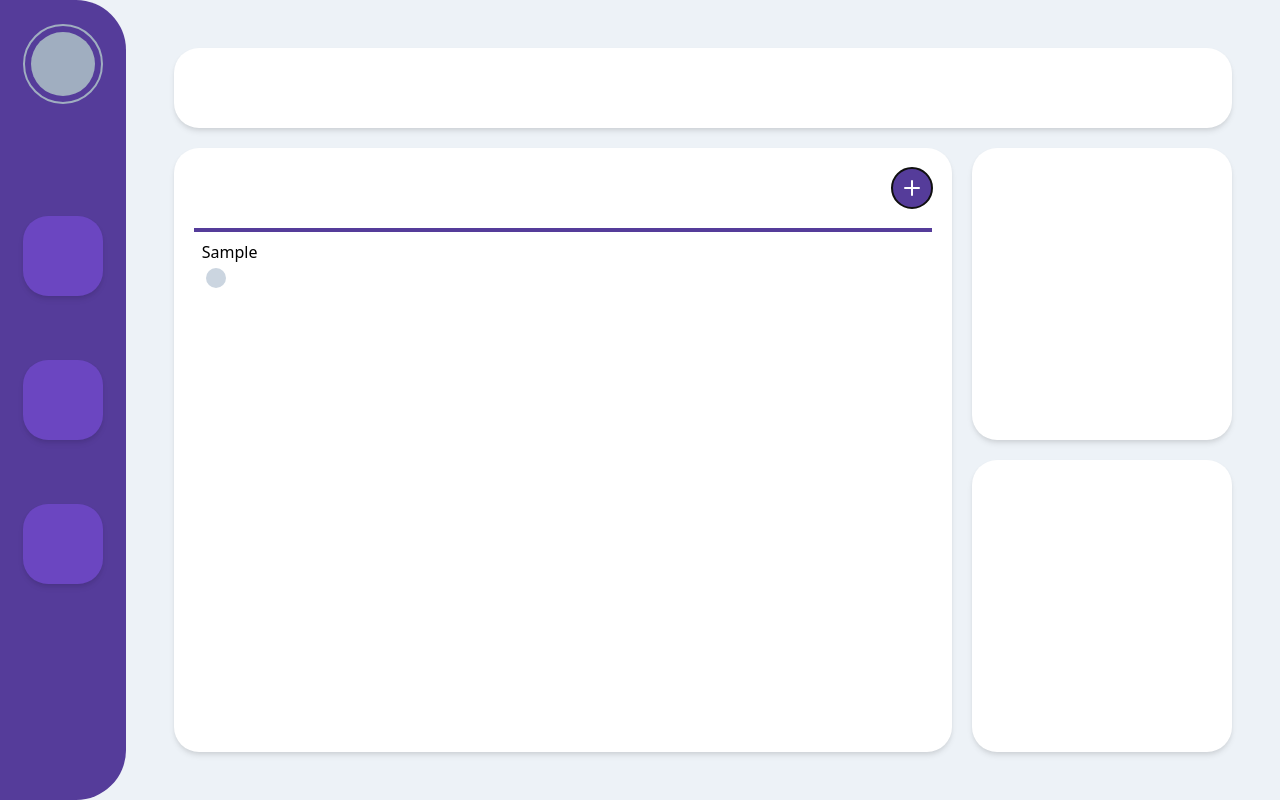
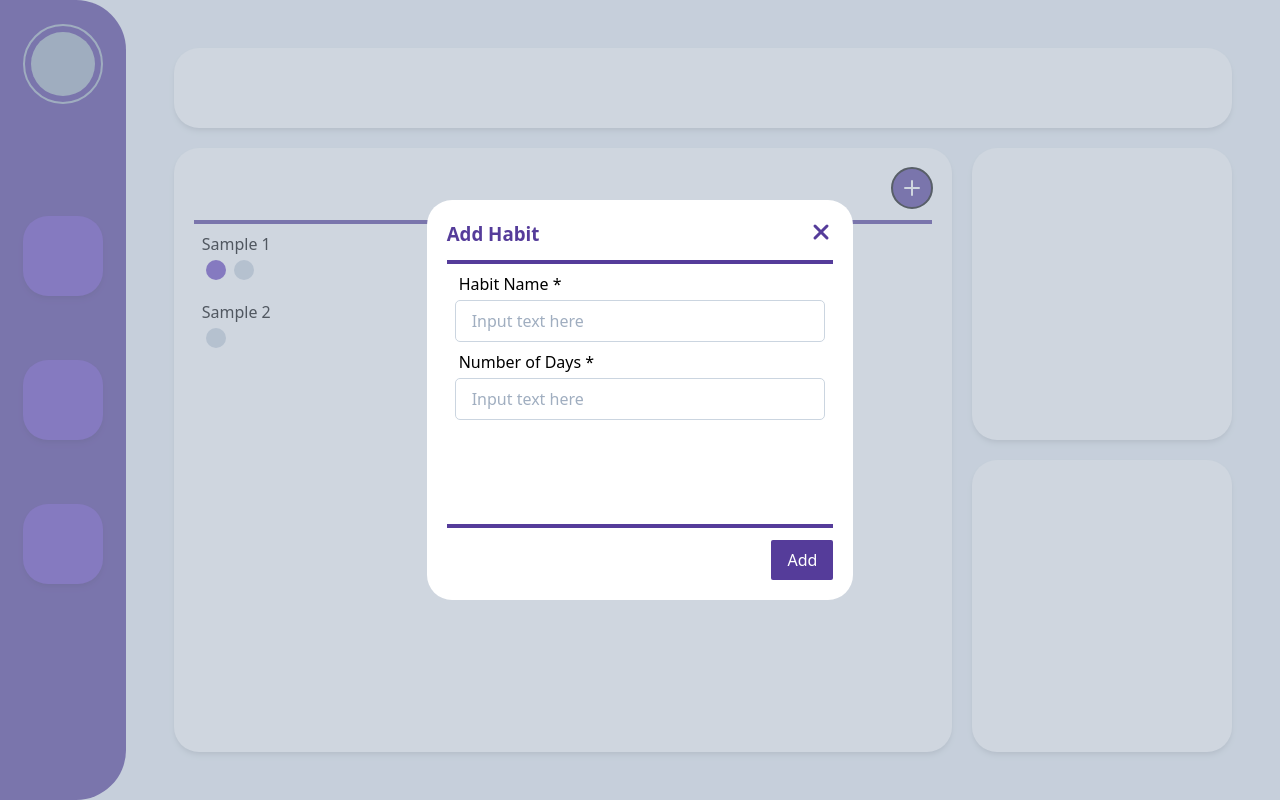
Before and after one commit to mandz-samonte/me.dashboard_v2, a React (Create React App) app in the folder client/: page /habit-tracker in a window 1280 px wide. Both pictures are taken after a click on the button 912 px from the left and 188 px from the top of the page. Built offline with nearby package versions, Linux system fonts and the light colour scheme.

Commit message:
created modal for adding habit

```diff
--- a/client/package.json
+++ b/client/package.json
@@ -18,8 +18,8 @@
     "build": "npm run build:css && react-scripts build",
     "test": "react-scripts test",
     "eject": "react-scripts eject",
-    "build:css": "postcss src/assets/tailwind.css -o src/assets/main.css",
-    "watch:css": "postcss src/assets/tailwind.css -o src/assets/main.css"
+    "build:css": "postcss src/assets/tailwind.css -o src/assets/tailwind.main.css",
+    "watch:css": "postcss src/assets/tailwind.css -o src/assets/tailwind.main.css"
   },
   "eslintConfig": {
     "extends": "react-app"
--- a/client/src/components/Card/index.js
+++ b/client/src/components/Card/index.js
@@ -4,9 +4,9 @@ function Header(props) {
   const { className = "", children } = props;
 
   return (
-    <div className={`${className} flex flex-col`}>
+    <div className={`${className} flex flex-col justify-center`}>
       <div className="flex">{ children }</div>
-      <div className="w-full h-1 mt-5 bg-purple-800" />
+      <div className="w-full h-1 mt-3 bg-purple-800" />
     </div>
   )
 }
@@ -26,7 +26,7 @@ function Footer(props) {
 
   return (
     <div className={`${className} flex flex-col mt-auto`}>
-      <div className="w-full h-1 mb-5 bg-purple-800" />
+      <div className="w-full h-1 mb-3 bg-purple-800" />
       <div className="flex">{ children }</div>
     </div>
   )
--- a/client/src/components/Input/index.js
+++ b/client/src/components/Input/index.js
@@ -10,7 +10,7 @@ function Input(props) {
   } = props;
 
   return (
-    <div className="flex flex-col">
+    <div className="flex flex-col mb-2">
       <label className="mb-1 ml-1">{ label }</label>
       <input
         className={`${className} py-2 px-4 text-gray-700 rounded border border-gray-400`}
--- a/client/src/components/Modal/index.js
+++ b/client/src/components/Modal/index.js
@@ -5,21 +5,37 @@ import Card from '../Card';
 import Button from '../Button';
 
 function Modal(props) {
-  const { className = "", children, onClose, onClick } = props;
+  const {
+    className = "",
+    title = "",
+    actionTitle = "",
+    action,
+    children,
+    onClose,
+    onClick
+  } = props;
 
   return (
     <div className="w-screen flex h-screen absolute top-0 left-0">
-      <Card.Card className="md:w-2/3 w-1/3 h-64 mx-auto my-auto z-10">
+      <Card.Card className="md:w-2/3 w-1/3 h-2/4 mx-auto my-auto z-10">
         <Card.Header>
+          <h3 className="text-purple-800">{title}</h3>
           <X
-            className="stroke-current text-purple-800 stroke-3 cursor-pointer ml-auto"
+            className="stroke-current hover:text-purple-600 text-purple-800 stroke-3 cursor-pointer ml-auto"
             onClick={onClose}
           />
         </Card.Header>
 
+        <Card.Body className="p-2">
+          {children}
+        </Card.Body>
+
         <Card.Footer>
-          <Button className="ml-auto">
-            Sample Button
+          <Button
+            className="ml-auto"
+            onClick={action}
+          >
+            {actionTitle}
           </Button>
         </Card.Footer>
       </Card.Card>
--- /dev/null
+++ b/client/src/pages/HabitTracker/AddHabitModal.js
@@ -0,0 +1,21 @@
+import React from 'react';
+
+import Input from '../../components/Input';
+import Modal from '../../components/Modal';
+
+function AddHabitModal(props) {
+  const { onClose } = props;
+
+  return (
+    <Modal
+      title="Add Habit"
+      actionTitle="Add"
+      onClose={onClose}
+    >
+      <Input label="Habit Name *"  />
+      <Input label="Number of Days *"  />
+    </Modal>
+  )
+}
+
+export default AddHabitModal;
--- a/client/src/pages/HabitTracker/Habit.js
+++ b/client/src/pages/HabitTracker/Habit.js
@@ -1,15 +1,14 @@
 import React, { useState } from 'react';
 
 function Checkbox(props) {
-  const [isChecked, setChecked] = useState(false);
-
-  const { onChange } = props;
+  const { checked = false, onChange } = props;
 
   return (
     <label className="checkbox relative h-5 w-5 m-1 cursor-pointer rounded-full">
       <input
         className="absolute h-0 w-0 cursor-pointer opacity-0"
         type="checkbox"
+        checked={checked}
       />
       <span className="checkmark absolute top-0 left-0 h-5 w-5 bg-gray-400 rounded-full" />
     </label>
@@ -17,14 +16,22 @@ function Checkbox(props) {
 }
 
 function Habit(props) {
-  const { title = "Sample" } = props;
+  const { title = "Sample", days = [], onChange,  } = props;
 
   return (
     <div className="p-2">
       <label>{ title }</label>
 
       <div className="flex flex-wrap">
-        <Checkbox />
+      {
+        days.map((day, key) => (
+          <Checkbox
+            key={key}
+            checked={day.is_done}
+            onChange={onChange}
+          />
+        ))
+      }
       </div>
     </div>
   )
--- a/client/src/pages/HabitTracker/index.js
+++ b/client/src/pages/HabitTracker/index.js
@@ -5,18 +5,72 @@ import Card from '../../components/Card';
 import Button from '../../components/Button';
 
 import Habit from './Habit';
+import AddHabitModal from './AddHabitModal';
+
+const SAMPLE_DATA = [
+  {
+    id: 1,
+    title: 'Sample 1',
+    days: [
+      {
+        id: 1,
+        is_done: true,
+        habit_id: 1
+      },
+      {
+        id: 1,
+        is_done: false,
+        habit_id: 1
+      }
+    ]
+  },
+  {
+    id: 2,
+    title: 'Sample 2',
+    days: [
+      {
+        id: 1,
+        is_done: false,
+        habit_id: 2
+      }
+    ]
+  }
+]
 
 class HabitTracker extends Component {
+  constructor(props) {
+    super(props);
+    this.state = {
+      isModalOpen: false,
+    }
+  }
+
   render() {
     return (
       <Card.Card className="h-full shadow-md">
         <Card.Header>
-          <Button className="p-2 ml-auto" circle><Plus className="" /></Button>
+          <Button
+            className="p-2 ml-auto"
+            circle
+            onClick={() => this.setState({ isModalOpen: true })}
+          >
+            <Plus className="" />
+          </Button>
         </Card.Header>
 
         <Card.Body>
-          <Habit />
+          {
+            SAMPLE_DATA.map(data => (
+              <Habit
+                key={data.id}
+                days={data.days}
+                title={data.title}
+              />
+            ))
+          }
         </Card.Body>
+
+        {this.state.isModalOpen && <AddHabitModal onClose={() => this.setState({ isModalOpen: false })} />}
       </Card.Card>
     )
   }
```
Also changed, not shown: client/src/index.css (deleted, +0 -13 lines), client/src/assets/tailwind.main.css.
